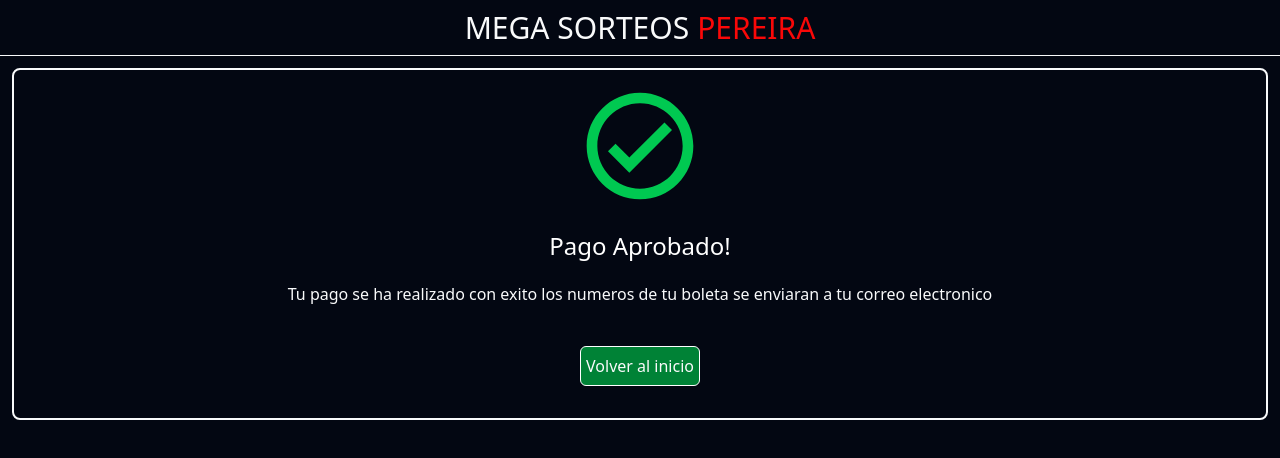
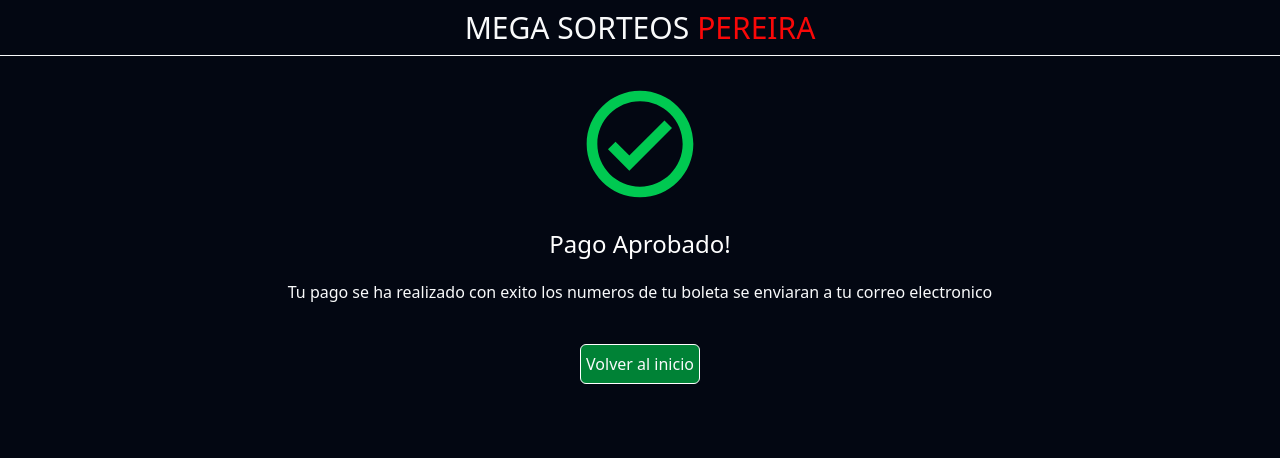
Before and after one commit to juancho391/mega_sorteos_pereira, a Next.js app: page /aprobado in a window 1280 px wide. Shown: the top 458 px of the page. Built offline with nearby package versions, Linux system fonts and the light colour scheme.

Commit message:
redireccion a la pagina inicio con el boton desde la pagina de pago aprobado o rechazado

```diff
--- a/components/ui/InfoPago.tsx
+++ b/components/ui/InfoPago.tsx
@@ -1,18 +1,20 @@
 import { MdOutlineCheckCircle } from "react-icons/md";
 import { GoXCircle } from "react-icons/go";
+import { useRouter } from "next/navigation";
 export interface InfoSolicitud {
   text: string;
   aprobado: boolean;
 }
 
 export default function InfoPago(props: InfoSolicitud) {
+  const router = useRouter();
   const mensaje = props.aprobado
     ? "Tu pago se ha realizado con exito los numeros de tu boleta se enviaran a tu correo electronico"
     : "Algo salio mal no pudimos procesar tu pago intentalo nuevamente";
   return (
     <div className="flex items-center flex-col p-3 space-y-7 sm:space-y-0 text-center">
       {/* <Header /> */}
-      <div className="flex flex-col items-center border-2 border-brandYellow rounded-md w-full p-3 gap-5">
+      <div className="flex flex-col items-center  rounded-md w-full p-3 gap-5">
         {props.aprobado ? (
           <div className="text-9xl text-green-500">
             <MdOutlineCheckCircle />
@@ -30,6 +32,9 @@ export default function InfoPago(props: InfoSolicitud) {
           className={`w-30 h-10 border-1 m-5 border-white rounded-sm cursor-pointer ${
             props.aprobado ? "bg-green-700" : "bg-brandRed"
           }`}
+          onClick={() => {
+            router.push("/");
+          }}
         >
           Volver al inicio
         </button>
```
